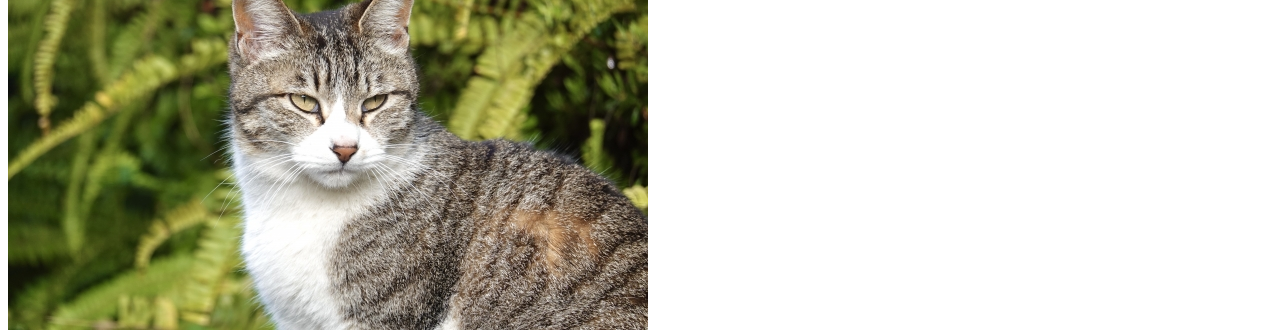
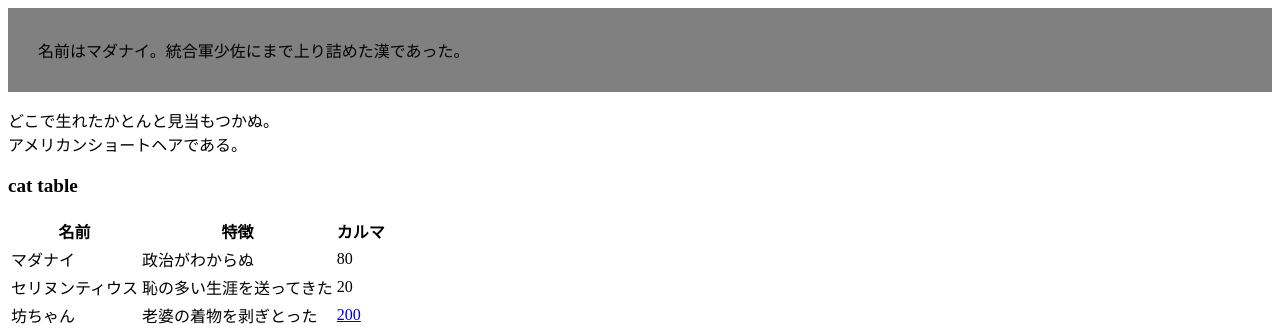
Before and after one commit to katsudon421/jouhou, a plain HTML site: page index.html in a window 1280 px wide. Shown: the part 105-439 px from the top of the page. Drawn offline with Linux system fonts and the light colour scheme.

Commit message:
Update index.html

```diff
--- a/index.html
+++ b/index.html
@@ -12,7 +12,7 @@
     </style>
   </head><body>
     <div class="container">
-      <a href="https://ja.wikipedia.org/"> <img src="/neko.jpg"> </a>
+      <a href="https://ja.wikipedia.org/"> <img src=":/neko.jpg"> </a>
       <div class="nada">
          <h1 id="neko">吾輩は猫であったか</h1>
          <p>名前はマダナイ。統合軍少佐にまで上り詰めた漢であった。</p>
```
